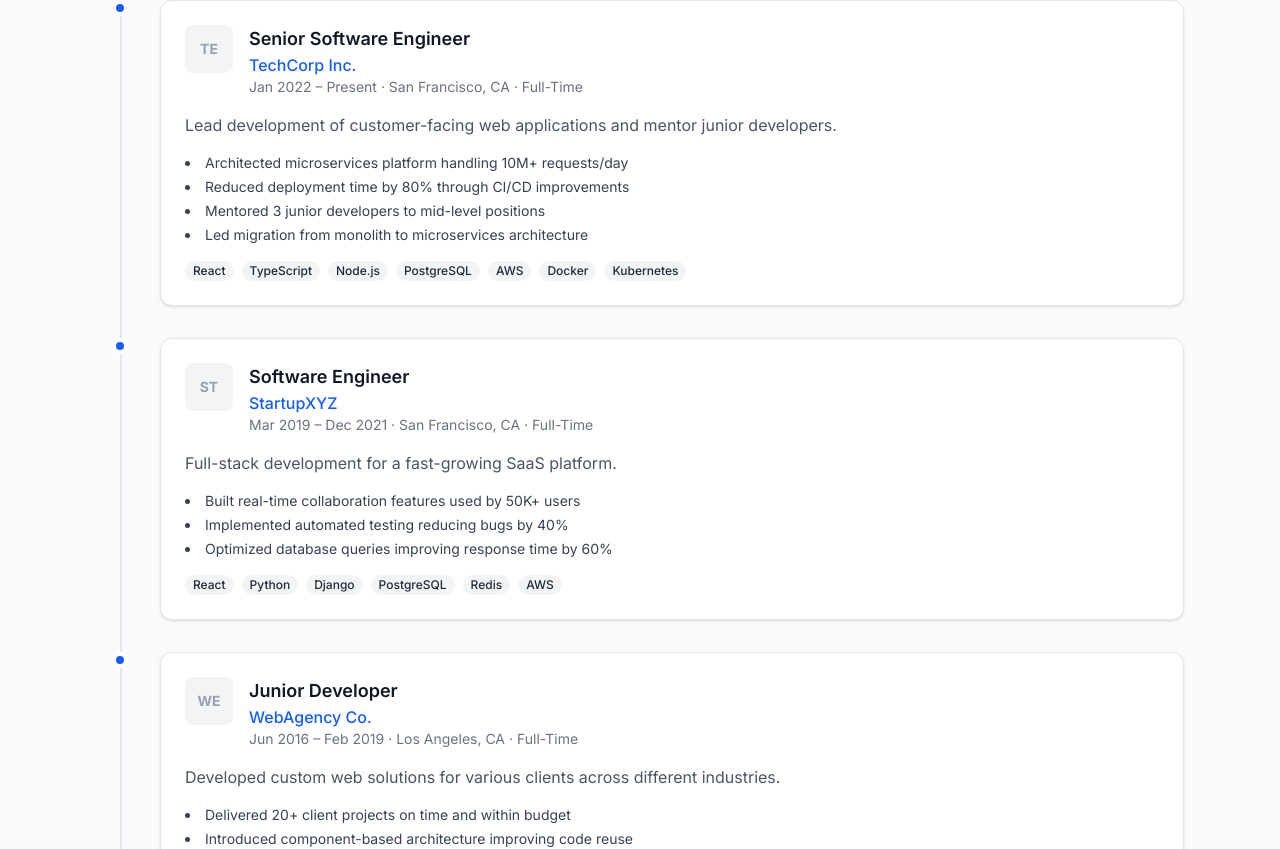
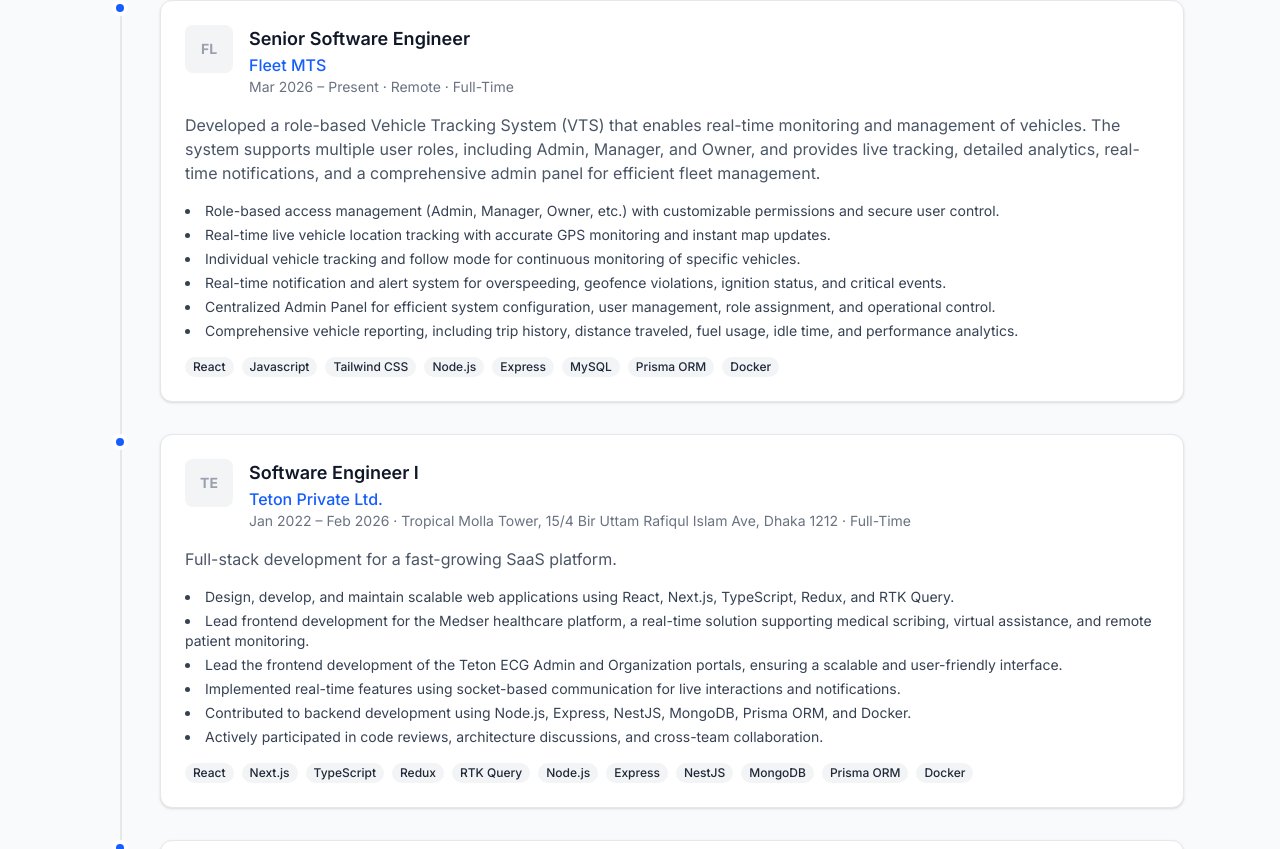
Before and after one commit to kawsar007/portfolio-latest, a Next.js app: page / in a window 1280 px wide. Shown: the part 731-1580 px from the top of the page. Built offline with nearby package versions, Linux system fonts and the light colour scheme.

Commit message:
feat: update experience entries with new roles, companies, and detailed descriptions

```diff
--- a/src/data/experience.ts
+++ b/src/data/experience.ts
@@ -122,29 +122,32 @@
   {
     id: 'exp-1',
     title: 'Senior Software Engineer',
-    company: 'TechCorp Inc.',
+    company: 'Fleet MTS',
     // companyLogo: '/logos/techcorp.png',  // Uncomment and add logo if you have one
-    location: 'San Francisco, CA',
+    location: 'Remote',
     type: 'full-time',
-    startDate: '2022-01',
+    startDate: '2026-03',
     // endDate: undefined,  // Omit or undefined for current position
     current: true,
     description:
-      'Lead development of customer-facing web applications and mentor junior developers.',
+      'Developed a role-based Vehicle Tracking System (VTS) that enables real-time monitoring and management of vehicles. The system supports multiple user roles, including Admin, Manager, and Owner, and provides live tracking, detailed analytics, real-time notifications, and a comprehensive admin panel for efficient fleet management.',
     achievements: [
-      'Architected microservices platform handling 10M+ requests/day',
-      'Reduced deployment time by 80% through CI/CD improvements',
-      'Mentored 3 junior developers to mid-level positions',
-      'Led migration from monolith to microservices architecture',
+      'Role-based access management (Admin, Manager, Owner, etc.) with customizable permissions and secure user control.',
+      'Real-time live vehicle location tracking with accurate GPS monitoring and instant map updates.',
+      'Individual vehicle tracking and follow mode for continuous monitoring of specific vehicles.',
+      'Real-time notification and alert system for overspeeding, geofence violations, ignition status, and critical events.',
+      'Centralized Admin Panel for efficient system configuration, user management, role assignment, and operational control.',
+      'Comprehensive vehicle reporting, including trip history, distance traveled, fuel usage, idle time, and performance analytics.'
     ],
     technologies: [
       'React',
-      'TypeScript',
+      'Javascript',
+      'Tailwind CSS',
       'Node.js',
-      'PostgreSQL',
-      'AWS',
+      'Express',
+      'MySQL',
+      'Prisma ORM',
       'Docker',
-      'Kubernetes',
     ],
   },
 
@@ -153,20 +156,35 @@
   // ---------------------------------------------------------------------------
   {
     id: 'exp-2',
-    title: 'Software Engineer',
-    company: 'StartupXYZ',
-    location: 'San Francisco, CA',
+    title: 'Software Engineer I',
+    company: 'Teton Private Ltd.',
+    location: 'Tropical Molla Tower, 15/4 Bir Uttam Rafiqul Islam Ave, Dhaka 1212',
     type: 'full-time',
-    startDate: '2019-03',
-    endDate: '2021-12',
+    startDate: '2022-01',
+    endDate: '2026-02',
     current: false,
     description: 'Full-stack development for a fast-growing SaaS platform.',
     achievements: [
-      'Built real-time collaboration features used by 50K+ users',
-      'Implemented automated testing reducing bugs by 40%',
-      'Optimized database queries improving response time by 60%',
+      'Design, develop, and maintain scalable web applications using React, Next.js, TypeScript, Redux, and RTK Query.',
+      'Lead frontend development for the Medser healthcare platform, a real-time solution supporting medical scribing, virtual assistance, and remote patient monitoring.',
+      'Lead the frontend development of the Teton ECG Admin and Organization portals, ensuring a scalable and user-friendly interface.',
+      'Implemented real-time features using socket-based communication for live interactions and notifications.',
+      'Contributed to backend development using Node.js, Express, NestJS, MongoDB, Prisma ORM, and Docker.',
+      'Actively participated in code reviews, architecture discussions, and cross-team collaboration.'
     ],
-    technologies: ['React', 'Python', 'Django', 'PostgreSQL', 'Redis', 'AWS'],
+    technologies: [
+      'React',
+      'Next.js',
+      'TypeScript',
+      'Redux',
+      'RTK Query',
+      'Node.js',
+      'Express',
+      'NestJS',
+      'MongoDB',
+      'Prisma ORM',
+      'Docker',
+    ],
   },
 
   // ---------------------------------------------------------------------------
@@ -174,21 +192,20 @@
   // ---------------------------------------------------------------------------
   {
     id: 'exp-3',
-    title: 'Junior Developer',
-    company: 'WebAgency Co.',
-    location: 'Los Angeles, CA',
+    title: 'React Intern Developer',
+    company: 'Akij House',
+    location: '198 Bir Uttam Mir Shawkat Sarak, Dhaka 1208',
     type: 'full-time',
-    startDate: '2016-06',
-    endDate: '2019-02',
+    startDate: '2021-09',
+    endDate: '2021-11',
     current: false,
     description:
       'Developed custom web solutions for various clients across different industries.',
     achievements: [
-      'Delivered 20+ client projects on time and within budget',
-      'Introduced component-based architecture improving code reuse',
-      'Created internal tools saving 10 hours/week of manual work',
+      'Built features for a large-scale inventory management system using React and Redux Toolkit.',
+      'Gained hands-on experience with state management and scalable frontend architecture.',
     ],
-    technologies: ['JavaScript', 'React', 'PHP', 'MySQL', 'WordPress'],
+    technologies: ['JavaScript', 'React', 'Redux', 'SCSS', 'Git'],
   },
 
   // ---------------------------------------------------------------------------
@@ -232,12 +249,12 @@
   const latestEnd = sortedByDate.some((exp) => exp.current)
     ? new Date()
     : new Date(
-        Math.max(
-          ...sortedByDate.map((exp) =>
-            exp.endDate ? new Date(exp.endDate).getTime() : 0
-          )
+      Math.max(
+        ...sortedByDate.map((exp) =>
+          exp.endDate ? new Date(exp.endDate).getTime() : 0
         )
-      );
+      )
+    );
 
   const years = Math.floor(
     (latestEnd.getTime() - earliestStart.getTime()) / (1000 * 60 * 60 * 24 * 365)
```
